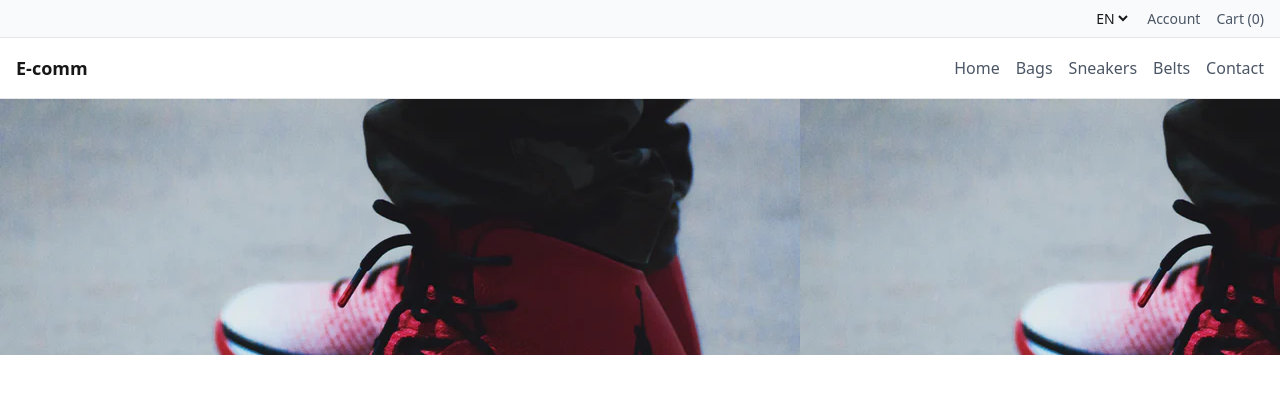
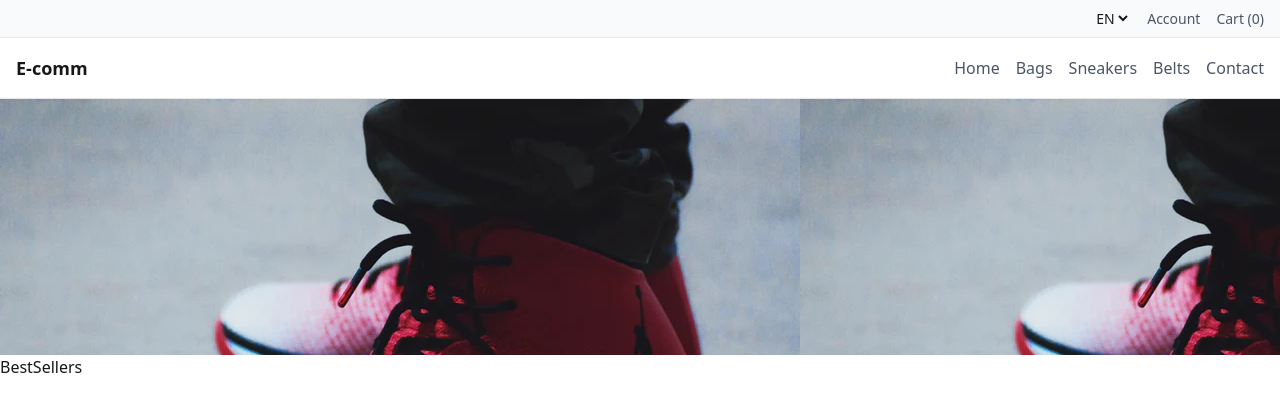
Before and after one commit to Bossogo/E-Comm, a Next.js app: page / in a window 1280 px wide. Shown: the top 412 px of the page. Built offline with nearby package versions, Linux system fonts and the light colour scheme.

Commit message:
Refactor header structure and add home sections
Moved Header components to shared directory for better organization. Added HeroSection, BestSellers, and Footer components to the home page layout, preparing for further homepage development.

```diff
--- a/src/app/page.js
+++ b/src/app/page.js
@@ -1,13 +1,31 @@
-import Header from "@/components/Header";
+import BestSellers from "@/components/home/BestSellers";
+import HeroSection from "@/components/home/HeroSection";
+import Footer from "@/components/shared/Footer";
+import Header from "@/components/shared/Header";
 import Image from "next/image";
 
 export default function Home() {
   return (
     <>
       <Header />
-      <main className="bg-[url('/images/hero.png')] min-h-64">
+      <main>
+        {/* Hero Section */}
+        <HeroSection />
 
+        {/* Best Seller */}
+        <BestSellers />
+
+        {/* Adidas Sneaker */}
+
+        {/* Why Us */}
+
+        {/* Latest News */}
+
+        {/* Featured Products */}
+
+        {/* Search Bar */}
       </main>
+      <Footer />
     </>
   );
 }
--- /dev/null
+++ b/src/components/home/BestSellers.js
@@ -0,0 +1,9 @@
+import React from 'react'
+
+function BestSellers() {
+  return (
+    <div>BestSellers</div>
+  )
+}
+
+export default BestSellers
--- /dev/null
+++ b/src/components/home/HeroSection.js
@@ -0,0 +1,11 @@
+import React from 'react'
+
+function HeroSection() {
+  return (
+    <div className="bg-[url('/images/hero.png')] min-h-64">
+
+    </div>
+  )
+}
+
+export default HeroSection
--- /dev/null
+++ b/src/components/shared/Footer/index.js
@@ -0,0 +1,11 @@
+import React from 'react'
+
+function Footer() {
+  return (
+    <footer className='bg-brand-blue mt-10'>
+
+    </footer>
+  )
+}
+
+export default Footer
```
Also changed, not shown: src/components/shared/Header/MainNav.js (renamed from src/components/Header/MainNav.js), src/components/shared/Header/TopBar.js (renamed from src/components/Header/TopBar.js), src/components/shared/Header/index.js (renamed from src/components/Header/index.js).
